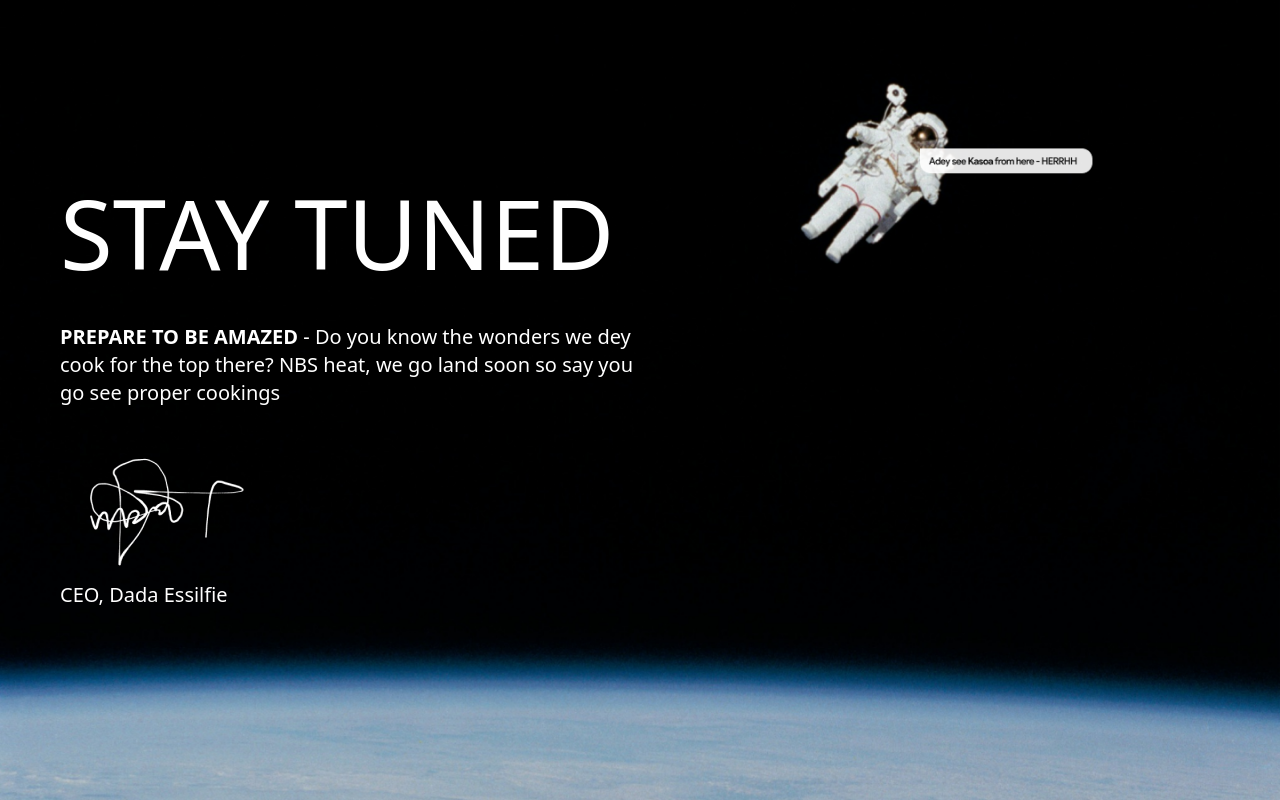
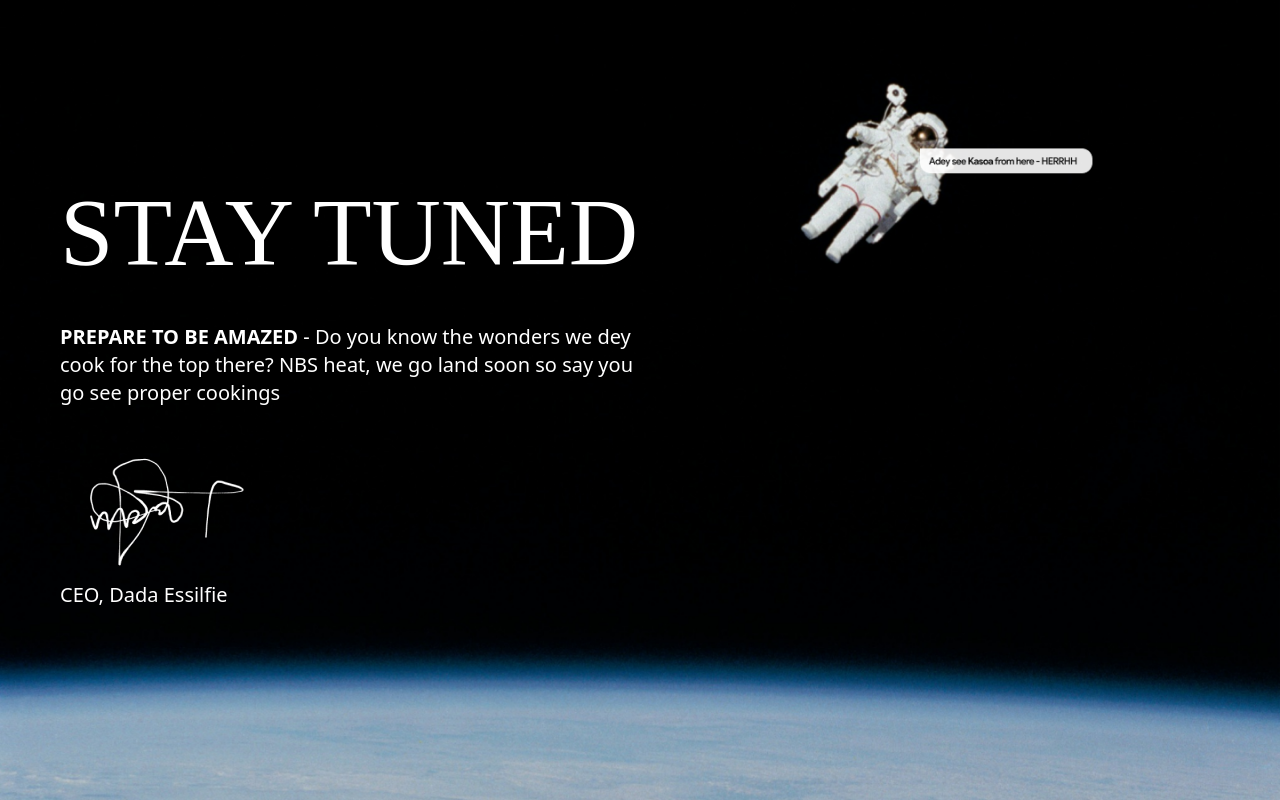
Before and after one commit to Slightly-Techie/e-commerce-web, a React (Vite) app: page / in a window 1280 px wide. Built offline with nearby package versions, Linux system fonts and the light colour scheme; no server answers.

Commit message:
tailwind config fix

```diff
--- a/src/index.css
+++ b/src/index.css
@@ -13,7 +13,7 @@
     --popover: 0 0% 100%;
     --popover-foreground: 222.2 84% 4.9%;
 
-    --primary: 222.2 47.4% 11.2%;
+    --primary: 0, 0%, 6.7%;
     --primary-foreground: 210 40% 98%;
 
     --secondary: 210 40% 96.1%;
@@ -45,7 +45,7 @@
     --popover: 222.2 84% 4.9%;
     --popover-foreground: 210 40% 98%;
 
-    --primary: 210 40% 98%;
+    --primary: 0, 0%, 6.7%;
     --primary-foreground: 222.2 47.4% 11.2%;
 
     --secondary: 217.2 32.6% 17.5%;
--- a/tailwind.config.js
+++ b/tailwind.config.js
@@ -1,13 +1,6 @@
 /** @type {import('tailwindcss').Config} */
-module.exports = {
-  darkMode: ["class"],
-  content: [
-    './pages/**/*.{ts,tsx}',
-    './components/**/*.{ts,tsx}',
-    './app/**/*.{ts,tsx}',
-    './src/**/*.{ts,tsx}',
-  ],
-  prefix: "",
+export default {
+  content: ["./index.html", "./src/**/*.{js,ts,jsx,tsx}"],
   theme: {
     container: {
       center: true,
@@ -17,7 +10,52 @@ module.exports = {
       },
     },
     extend: {
+      fontFamily: {
+        "product-sans": "Product Sans",
+        anton: "Anton",
+      },
       colors: {
+        // Error
+        error50: "#FEF2F2",
+        error100: "#FEE2E2",
+        error200: "#FECACA",
+        error300: "#FCA5A5",
+        error400: "#F87171",
+        error500: "#EF4444",
+        error600: "#DC2626",
+        error700: "#B91C1C",
+        // Gray
+        gray50: "#F8FAFC",
+        gray100: "#F1F5F9",
+        gray200: "#E2E8F0",
+        gray300: "#CBD5E1",
+        gray400: "#9DA4AE",
+        gray500: "#64748B",
+        gray600: "#475569",
+        gray700: "#334155",
+        // Info
+        infoBlue: "#0052EA",
+        infoBlueLight: "#F1F6FD",
+        // Primary
+        primaryLight: "#404040",
+        // Success
+        success50: "#F0FDF4",
+        success100: "#DCFCE7",
+        success200: "#BBF7D0",
+        success300: "#86EFAC",
+        success400: "#4ADE80",
+        success500: "#4ADE80",
+        success600: "#16A34A",
+        success700: "#15803D",
+        // Warning
+        warning50: "#FFFFBEB",
+        warning100: "#FEF3C7",
+        warning200: "#FDE68A",
+        warning300: "#FCD34D",
+        warning400: "#FBBF24",
+        warning500: "#F59E0B",
+        warning600: "#D97706",
+        warning700: "#B45309",
         border: "hsl(var(--border))",
         input: "hsl(var(--input))",
         ring: "hsl(var(--ring))",
@@ -68,10 +106,20 @@ module.exports = {
         },
       },
       animation: {
+        "spin-slow": "spin 3s linear infinite",
         "accordion-down": "accordion-down 0.2s ease-out",
         "accordion-up": "accordion-up 0.2s ease-out",
+      },
+      backgroundImage: {
+        stn: "url(/src/assets/stn_avengers.png)",
+      },
+      screens: {
+        sm: "640px", // Small screens and above (640px)
+        md: "768px", // Medium screens and above (768px)
+        lg: "1024px", // Large screens and above (1024px)
+        xl: "1400px", // Extra-large screens and above (1280px)
       },
     },
   },
   plugins: [require("tailwindcss-animate")],
-}
+};
```
